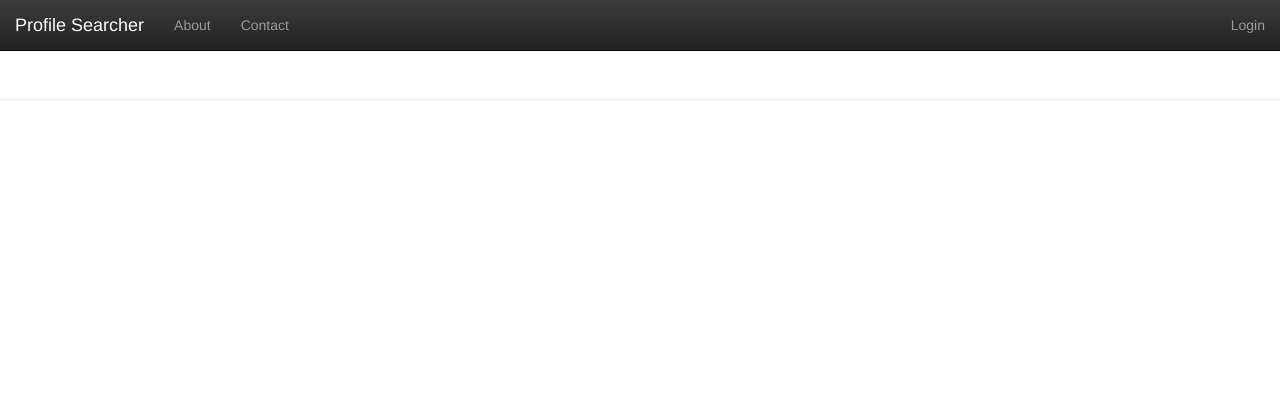
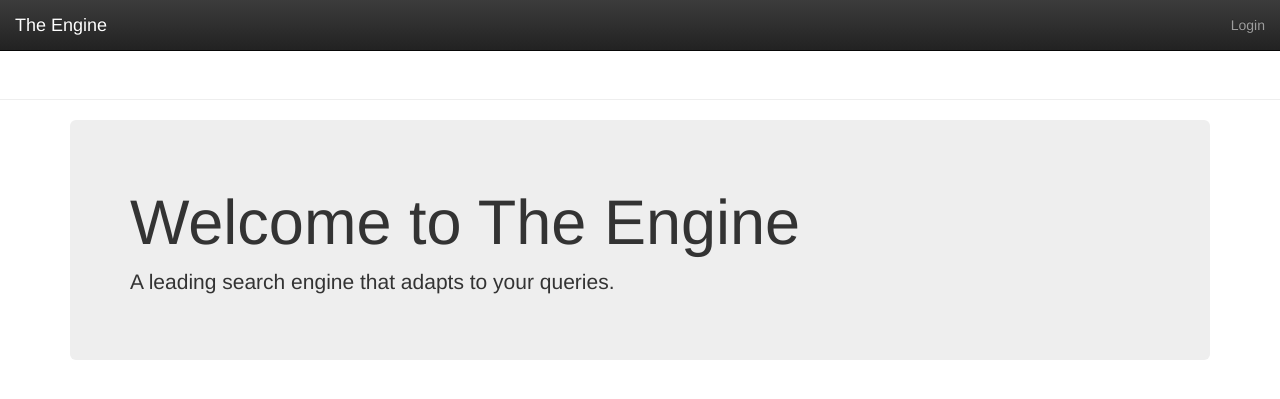
Before and after one commit to wandeg/search-matcher, a Flask app: page / in a window 1280 px wide. Shown: the top 399 px of the page. Run offline with Flask 2, Linux system fonts and the light colour scheme; parts of the project's set-up code (start-up, migrations or seed data) failed here and were passed over; some libraries are stand-ins or nearby versions.

Commit message:
UI Improvements

```diff
--- a/profile_matcher/templates/base.html
+++ b/profile_matcher/templates/base.html
@@ -22,13 +22,10 @@
         <nav class="navbar navbar-inverse navbar-fixed-top">
       <div class="container-fluid">
         <div class="navbar-header">
-          <a href="/" class="navbar-brand">Profile Searcher</a>
+          <a href="/" class="navbar-brand">The Engine</a>
         </div>
         <div id="navbar" class="collapse navbar-collapse">
-          <ul class="nav navbar-nav">
-            <li><a href="#">About</a></li>
-            <li><a href="#">Contact</a></li>
-          </ul>
+
           <ul class="nav navbar-nav navbar-right">
             {% if session['user'] %}
             <li>
--- a/profile_matcher/templates/user_searches/home.html
+++ b/profile_matcher/templates/user_searches/home.html
@@ -1,5 +1,9 @@
 {% extends "base.html" %}
 
 {% block content %}
+<div class="jumbotron">
+        <h1>Welcome to The Engine</h1>
+        <p class="lead"> A leading search engine that adapts to your queries.</p>
 
+</div>
 {% endblock %}
```
Also changed, not shown: profile_matcher/templates/user_searches/detail.html (+15 -9 lines), profile_matcher/templates/user_searches/profile.html (+18 -2 lines).
